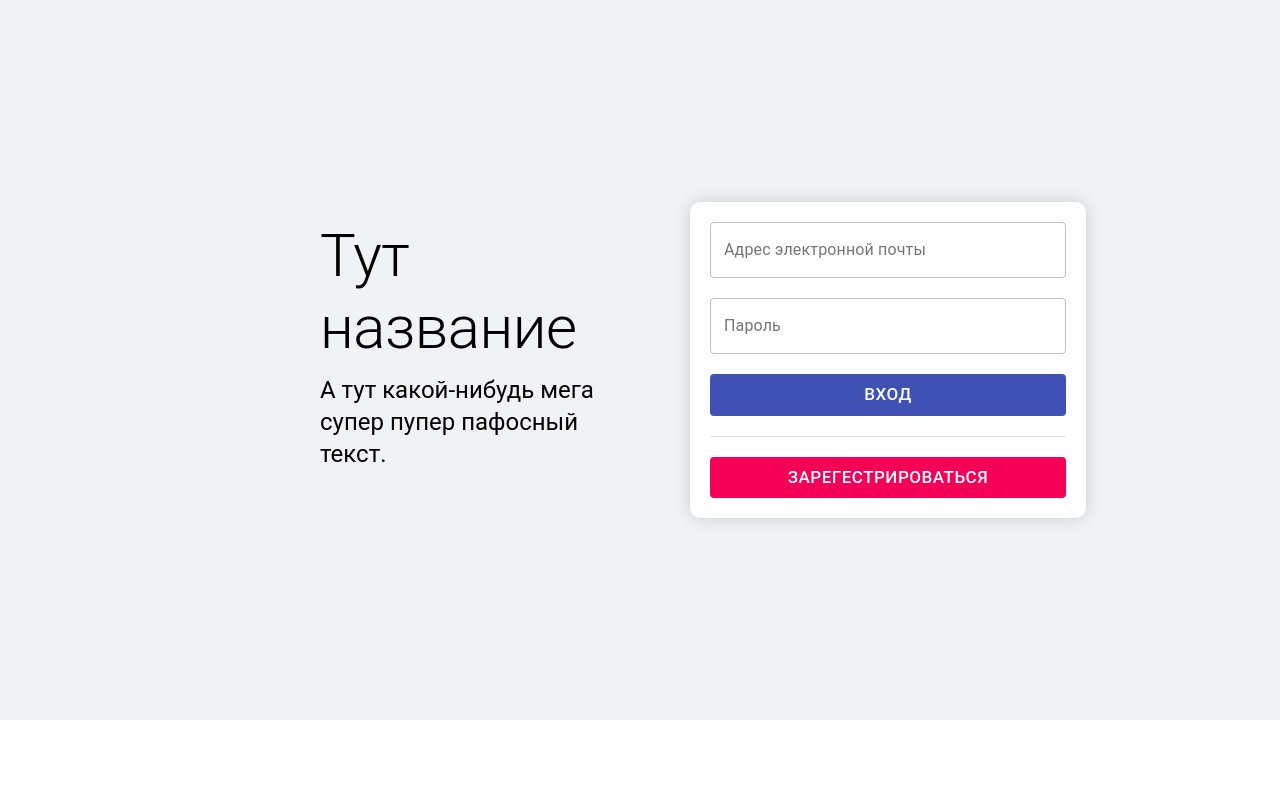
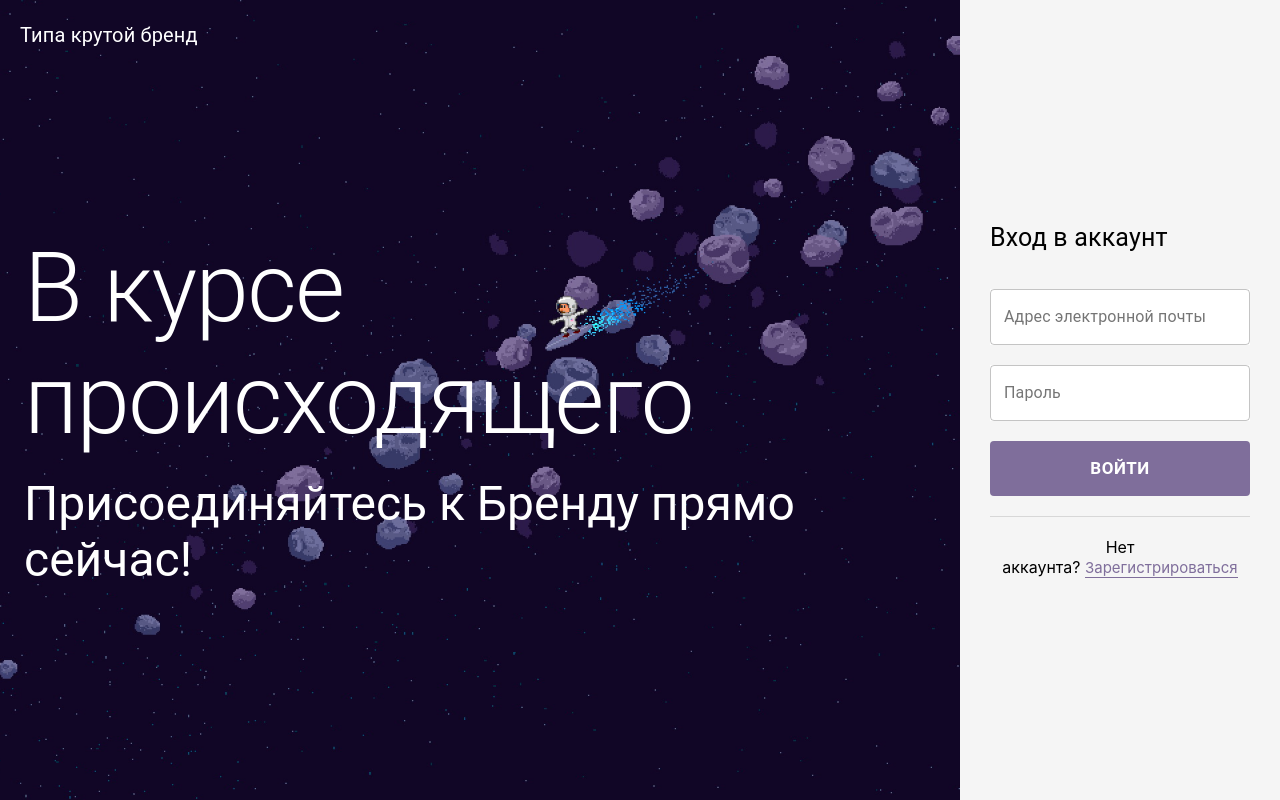
Before and after one commit to Arthur-Agadzhanyan/chat-app-client, a Next.js app: page / in a window 1280 px wide. Built offline with nearby package versions, Linux system fonts and the light colour scheme.

Commit message:
added: added visual part of login page

```diff
--- a/components/LoginForm/LoginForm.tsx
+++ b/components/LoginForm/LoginForm.tsx
@@ -1,38 +1,58 @@
-import { Button, FormControl, makeStyles, TextField,Divider } from '@material-ui/core';
+import { Button, FormControl, makeStyles, TextField, Divider, Typography, Box, createStyles, Theme } from '@material-ui/core';
 import React, { useContext, useState } from 'react';
 import { Context } from '../../pages/_app';
+import Link from "next/link"
 
-interface Form{
+interface Form {
     email: string,
     password: string
 }
 
-const useStyles = makeStyles({
-    form:{
-      background: "#fff",
-      padding: "20px",
+const useStyles = makeStyles((theme: Theme) =>
+    createStyles({
+        form: {
             borderRadius: "10px",
-      width: "396px",
-      boxShadow: '0px 0px 16px #ccc'
+            padding: "30px"
         },
-    formInput:{
-        margin: '0px 0px 20px 0px'
+        title: {
+            marginBottom: '35px',
+            textAlign: "left",
+            [theme.breakpoints.down('lg')]:{
+                fontSize: 25
             },
-    formButton:{
-        fontSize: 17
+            [theme.breakpoints.down('sm')]:{
+                fontSize: 35,
+                paddingBottom: 20
+            }
         },
-    formLine:{
+        formInput: {
+            margin: '0px 0px 20px 0px',
+            background: "#fff"
+        },
+        formButton: {
+            fontSize: 17,
+            fontWeight: "bold",
+            padding: 13
+        },
+        registerLink: {
+            fontSize: 17,
+            borderBottom: "1px solid #7f6e9b",
+            [theme.breakpoints.down('lg')]:{
+                fontSize: 15
+            }
+        },
+        formLine: {
             margin: '20px 0px'
         }
-  });
+    }));
 
 const LoginForm = () => {
     const classes = useStyles()
 
     const { store } = useContext(Context)
 
-    const [form,setForm] = useState<Form>({
-        email: "", password:""
+    const [form, setForm] = useState<Form>({
+        email: "", password: ""
     })
     const [errors, setErrors] = useState({
         email: false, password: false
@@ -40,25 +60,26 @@ const LoginForm = () => {
 
     const getIntoTheAccount = (e: React.FormEvent) => {
         e.preventDefault()
-        setErrors({email: false, password: false})
+        setErrors({ email: false, password: false })
 
-        if(!form.email.trim()){
-            return setErrors({...errors, email: true})
+        if (!form.email.trim()) {
+            return setErrors({ ...errors, email: true })
         }
-        if(!form.password.trim()){
-            return setErrors({...errors, password: true})
+        if (!form.password.trim()) {
+            return setErrors({ ...errors, password: true })
         }
 
         store.login(form.email, form.password)
     }
 
-    const changeHandler = (e: React.ChangeEvent<HTMLInputElement>)=>{
-        setForm({...form, [e.target.name]: e.target.value})
+    const changeHandler = (e: React.ChangeEvent<HTMLInputElement>) => {
+        setForm({ ...form, [e.target.name]: e.target.value })
     }
 
     return (
         <FormControl className={classes.form}>
-            <form  onSubmit={getIntoTheAccount}>
+            <Typography variant="h4" className={classes.title}>Вход в аккаунт</Typography>
+            <form onSubmit={getIntoTheAccount}>
                 <TextField
                     className={classes.formInput}
                     fullWidth
@@ -84,12 +105,17 @@ const LoginForm = () => {
                     error={errors.password}
                 />
                 <Button className={classes.formButton} color="primary" variant="contained" fullWidth type="submit" disableElevation>
-                    Вход
+                    Войти
                 </Button>
-                <Divider className={classes.formLine}/>
-                <Button className={classes.formButton} color="secondary" variant="contained" fullWidth type="submit" disableElevation>
-                    Зарегестрироваться
-                </Button>
+                <Divider className={classes.formLine} />
+                <Box textAlign="center">
+                    Нет аккаунта?&nbsp;
+                    <Typography variant="inherit" color="primary" className={classes.registerLink}>
+                        <Link href="/registration">
+                            Зарегистрироваться
+                        </Link>
+                    </Typography>
+                </Box>
             </form>
         </FormControl>
     );
--- a/pages/_app.tsx
+++ b/pages/_app.tsx
@@ -3,6 +3,8 @@ import type { AppProps } from 'next/app'
 import Store from '../store/store'
 import { createContext, useContext, useEffect } from 'react'
 import { observer } from 'mobx-react-lite'
+import theme from '../theme'
+import { ThemeProvider } from '@material-ui/core'
 
 interface State {
   store: Store
@@ -32,7 +34,9 @@ function MyApp({ Component, pageProps }: AppProps) {
 
   return (
     <Context.Provider value={{ store }}>
-      <Component {...pageProps} />
+      <ThemeProvider theme={theme}>
+        <Component {...pageProps} />
+      </ThemeProvider>
     </Context.Provider>
   )
 }
--- a/pages/_document.tsx
+++ b/pages/_document.tsx
@@ -13,6 +13,9 @@ export default class MyDocument extends Document {
       <Html>
         <Head>
             <link rel="stylesheet" href="https://fonts.googleapis.com/icon?family=Material+Icons" />
+            <link rel="preconnect" href="https://fonts.googleapis.com"/>
+            <link rel="preconnect" href="https://fonts.gstatic.com"/>
+            <link href="https://fonts.googleapis.com/css2?family=Big+Shoulders+Display:wght@400;700&display=swap" rel="stylesheet"/>
         </Head>
         <body>
           <Main />
--- a/pages/index.tsx
+++ b/pages/index.tsx
@@ -1,39 +1,78 @@
-import { Box, Container, Grid, makeStyles, Typography } from "@material-ui/core";
+import { Box, Container, createStyles, Grid, makeStyles, Theme, Typography } from "@material-ui/core";
 import { observer } from "mobx-react-lite";
 import React, { useContext } from "react";
 import LoginForm from "../components/LoginForm/LoginForm";
 import { Context } from "./_app";
+import ArrowDownwardOutlinedIcon from '@material-ui/icons/ArrowDownwardOutlined';
 
-const useStyles = makeStyles({
+const useStyles = makeStyles((theme: Theme) =>
+createStyles({
   container: {
-    height: "90vh",
-    background: "#f0f2f5"
+    minHeight: "100vh"
   },
-  brandContainer:{
-    height: '100%',
+  brandContainer: {
+    width: "100%",
+    minHeight: '100vh',
+    background: "url('loginImage.jpg')",
+    backgroundSize: "cover",
+    backgroundPosition: "center",
+    color: "#FFF",
+    //
+  },
+  brand: {
+    position: "absolute",
+    top: 20,
+    left: 20,
+    fontSize: 20,
+    marginBottom: '30px',
+
+  },
+  titleContainer:{
+    height: "100%",
+    marginLeft: "auto",
     display: "flex",
-    justifyContent: "flex-end",
-    alignItems: "center"
+    flexDirection: "column",
+    justifyContent: "center",
   },
-  brand:{
-    maxWidth: "50%",
-    marginBottom: '30px'
+  brandTitle: {
+    padding: "20px 0px",
+    [theme.breakpoints.down('md')]:{
+      fontSize: 60
+    },
+    [theme.breakpoints.down('xs')]:{
+      fontSize: 40
+    }
   },
-  pageTitle:{
-    marginBottom: '10px'
+  brandSubtitle: {
+    [theme.breakpoints.down('md')]:{
+      fontSize: 30
+    }
   },
-  formContainer:{
-    paddingLeft: "50px"
+  formContainer: {
+    width: "100%",
+    minHeight: "100vh",
+    background: "#f5f5f5",
+    display: "flex",
+    alignItems: 'center',
+    justifyContent: "center",
+    flexDirection: "column",
+  },
+  phoneArrow:{
+    position: "absolute",
+    bottom: 20,
+    left: '50%',
+    margin: "0 auto",
+    transform: "translate(-50%,0%)",
+    fontSize: 35,
+    [theme.breakpoints.up('md')]:{
+      display: "none"
+    }
   }
-});
+}));
 
 function Home() {
   const classes = useStyles()
   const { store } = useContext(Context)
-
-  const logout = (e: React.MouseEvent<HTMLButtonElement>) => {
-    store.logout()
-  }
 
   if (store.isLoading) {
     return (
@@ -46,16 +85,16 @@ function Home() {
         className={classes.container}
         container
         direction="row"
-        justify="center"
-        alignItems="center"
       >
-        <Grid item xs={6} className={classes.brandContainer}>
-          <Box className={classes.brand}>
-            <Typography variant="h2" className={classes.pageTitle}>Тут название</Typography>
-            <Typography variant="h5">А тут какой-нибудь мега супер пупер пафосный текст.</Typography>
-          </Box>
+        <Grid item sm={12} md={8} lg={9} className={classes.brandContainer}>
+          <Typography className={classes.brand}>Типа крутой бренд</Typography>
+          <Container className={classes.titleContainer}>
+            <Typography className={classes.brandTitle} variant="h1">В курсе происходящего</Typography>
+            <Typography className={classes.brandSubtitle} variant="h3">Присоединяйтесь к Бренду  прямо сейчас!</Typography>
+            <ArrowDownwardOutlinedIcon className={classes.phoneArrow}/>
+          </Container>
         </Grid>
-        <Grid item xs={6}  className={classes.formContainer}>
+        <Grid item sm={12} md={4} lg={3} className={classes.formContainer}>
           <LoginForm />
         </Grid>
 
--- a/styles/theme.ts
+++ b/theme.ts
@@ -5,7 +5,8 @@ import red from '@material-ui/core/colors/red';
 const theme = createMuiTheme({
   palette: {
     primary: {
-      main: '#556cd6',
+      main: '#7f6e9b',
+
     },
     secondary: {
       main: '#19857b',
```
Also changed, not shown: public/loginImage.jpg (added). Lines whose indentation alone changed are shown as unchanged.
